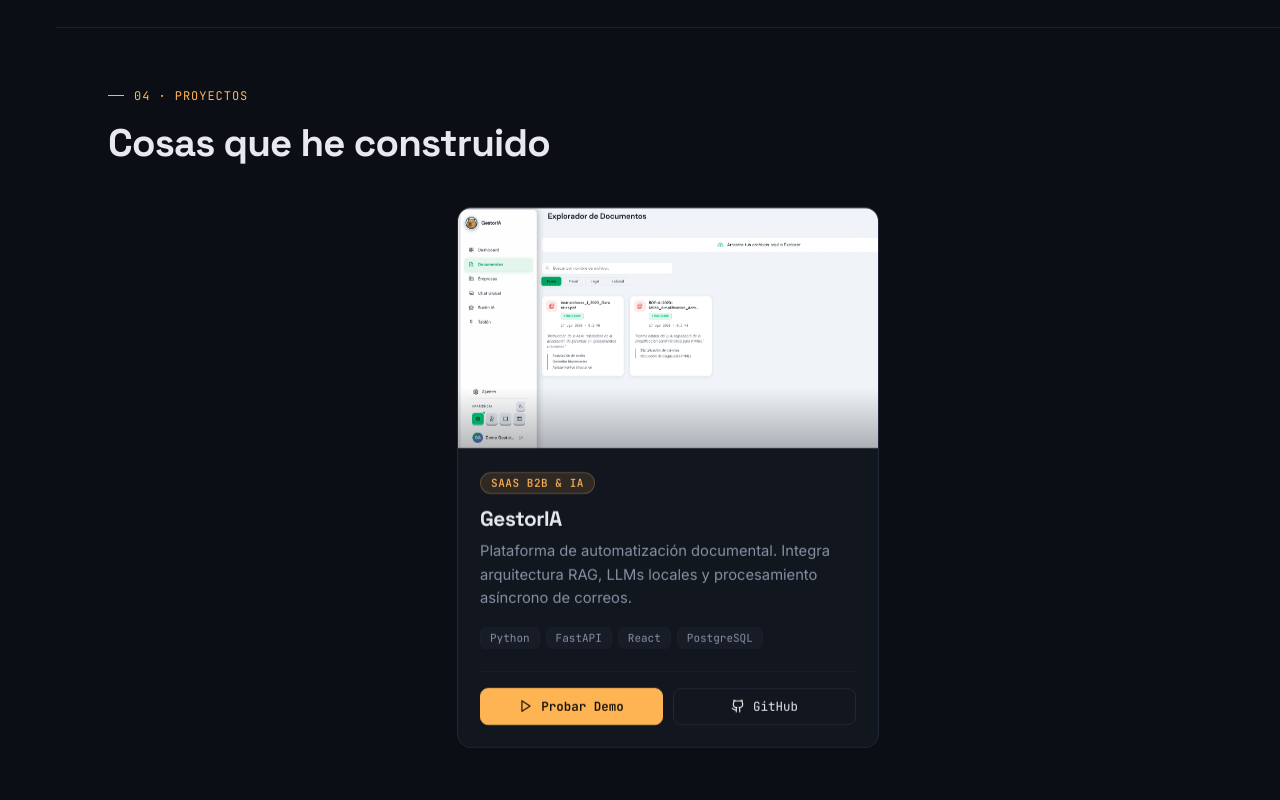
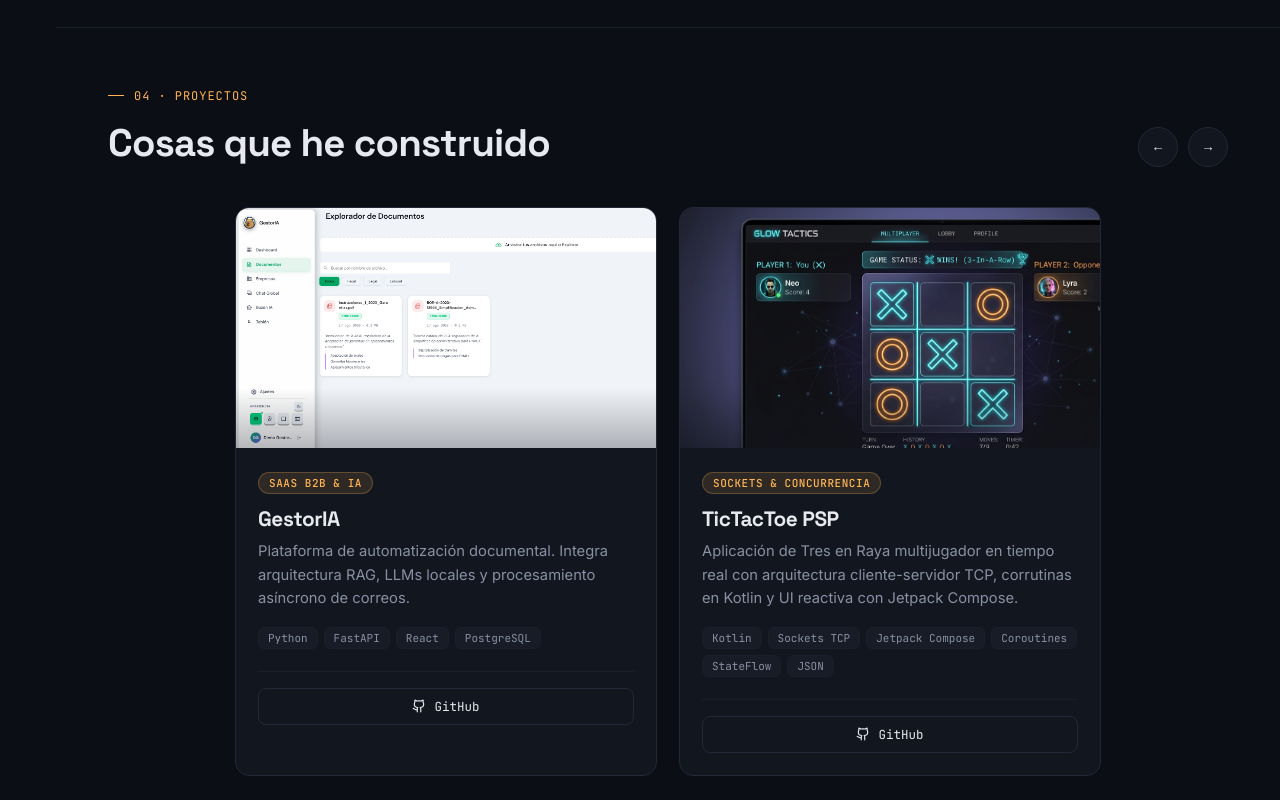
Before and after one commit to pvmanuel8/pvmanuel8.github.io, a React (Vite) app: page / in a window 1280 px wide. Shown: the part 2580-3380 px from the top of the page. Built offline with nearby package versions, Linux system fonts and the light colour scheme.

Commit message:
feat: add TicTacToe PSP project and hide demo buttons

```diff
--- a/src/components/sections/Terminal.jsx
+++ b/src/components/sections/Terminal.jsx
@@ -129,8 +129,8 @@ export default function Terminal({ onTriggerMatrix }) {
       case "stack":
         response = [
           { t: "⚡ Tech Stack Overview:", c: "var(--accent)" },
-          { t: "  • Backend:  Python, FastAPI, Java, PostgreSQL, MySQL", c: "var(--text)" },
-          { t: "  • Frontend: React, JavaScript, Next.js, HTML/CSS", c: "var(--text)" },
+          { t: "  • Backend:  Python, FastAPI, Java, Kotlin, PostgreSQL, MySQL, Sockets TCP", c: "var(--text)" },
+          { t: "  • Frontend: React, JavaScript, Next.js, Jetpack Compose, HTML/CSS", c: "var(--text)" },
           { t: "  • DevOps:   Docker, Git, Supabase, Vercel, Render", c: "var(--text)" },
         ];
         break;
@@ -141,6 +141,9 @@ export default function Terminal({ onTriggerMatrix }) {
           { t: "  [01] GestorIA - SaaS B2B de Automatización Documental e IA", c: "var(--text)" },
           { t: "       Stack: Python, FastAPI, React, PostgreSQL, RAG Architecture", c: "var(--text-faint)" },
           { t: "       GitHub: https://github.com/pvmanuel8", c: "var(--accent-2)" },
+          { t: "  [02] TicTacToe PSP - Tres en Raya Multijugador Cliente-Servidor", c: "var(--text)" },
+          { t: "       Stack: Kotlin, Sockets TCP, Jetpack Compose, Coroutines, StateFlow", c: "var(--text-faint)" },
+          { t: "       GitHub: https://github.com/pvmanuel8/TicTacToePSP", c: "var(--accent-2)" },
         ];
         break;
 
--- a/src/data/portfolioData.js
+++ b/src/data/portfolioData.js
@@ -51,7 +51,7 @@ export const TERM_CODE = [
 // Estadísticas que se muestran en la sección "Sobre mí"
 export const STATS = [
   { number: "<1", label: "AÑO DE EXPERIENCIA" },
-  { number: "1", label: "PROYECTOS ENTREGADOS" },
+  { number: "2", label: "PROYECTOS ENTREGADOS" },
   { number: "30", label: "PERSONAS MENTORIZADAS" }
 ];
 
@@ -63,11 +63,11 @@ export const STACK_GROUPS = [
   },
   {
     category: "Backend",
-    items: ["Java", "Python", "PostgreSQL", "FastAPI", "MySQL"],
+    items: ["Java", "Kotlin", "Python", "PostgreSQL", "FastAPI", "MySQL"],
   },
   {
     category: "Herramientas",
-    items: ["Git", "Docker", "Figma", "Vercel", "Supabase", "Render",],
+    items: ["Git", "Docker", "Figma", "Vercel", "Supabase", "Render"],
   },
 ];
 
@@ -81,8 +81,19 @@ export const PROJECTS = [
     title: "GestorIA",
     desc: "Plataforma de automatización documental. Integra arquitectura RAG, LLMs locales y procesamiento asíncrono de correos.",
     stack: ["Python", "FastAPI", "React", "PostgreSQL"],
-    demoLink: "#",
+    //demoLink: "#",
     githubLink: "https://github.com/pvmanuel8",
+  },
+  {
+    n: "02",
+    bg: "linear-gradient(135deg,#0F172A,#1E293B)",
+    image: "/assets/tictactoe.png",
+    tag: "Sockets & Concurrencia",
+    title: "TicTacToe PSP",
+    desc: "Aplicación de Tres en Raya multijugador en tiempo real con arquitectura cliente-servidor TCP, corrutinas en Kotlin y UI reactiva con Jetpack Compose.",
+    stack: ["Kotlin", "Sockets TCP", "Jetpack Compose", "Coroutines", "StateFlow", "JSON"],
+    //demoLink: "https://youtu.be/LHxcgDymrro",
+    githubLink: "https://github.com/pvmanuel8/TicTacToePSP",
   },
 ];
 
```
Also changed, not shown: public/assets/tictactoe.png (added).
